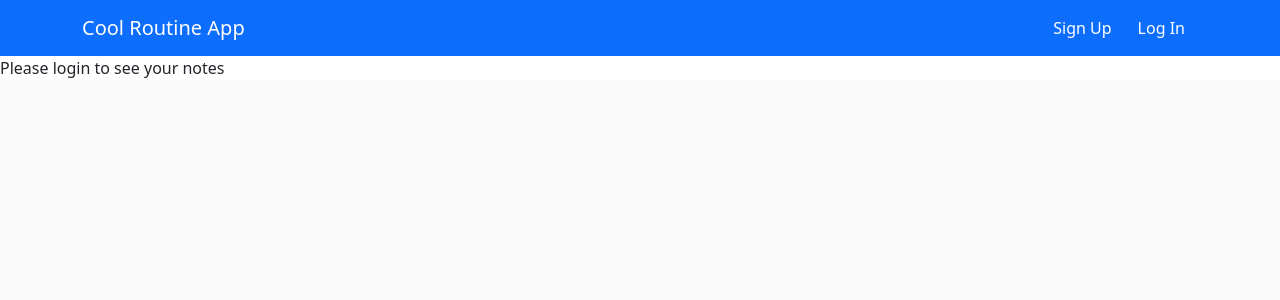
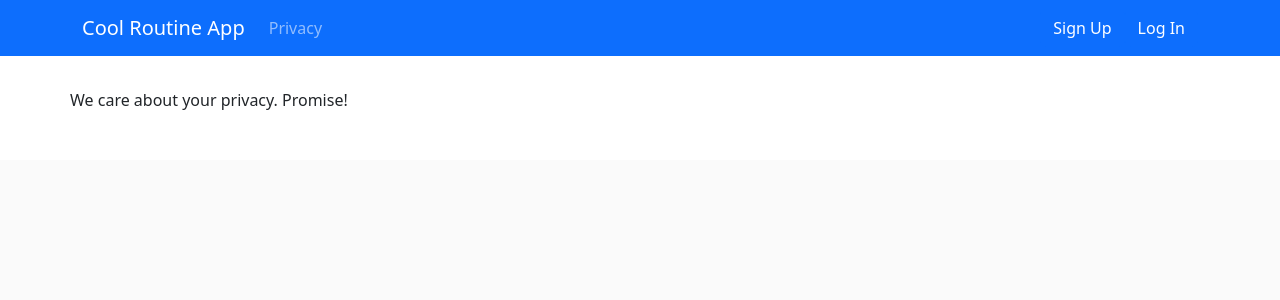
Before and after one commit to chad-the-first/Cool-Routine-App-frontend, a React (Vite) app: page /privacy in a window 1280 px wide. Shown: the top 300 px of the page. Built offline with nearby package versions, Linux system fonts and the light colour scheme; no server answers.

Commit message:
Add different pages

```diff
--- a/package.json
+++ b/package.json
@@ -15,7 +15,8 @@
     "react-bootstrap": "^2.8.0",
     "react-dom": "^18.2.0",
     "react-hook-form": "^7.45.2",
-    "react-icons": "^4.10.1"
+    "react-icons": "^4.10.1",
+    "react-router-dom": "^6.14.2"
   },
   "devDependencies": {
     "@types/react": "^18.2.15",
--- a/src/App.tsx
+++ b/src/App.tsx
@@ -1,13 +1,15 @@
-import { Container } from "react-bootstrap";
-import styles from "./styles/RoutinesPage.module.css";
 import NavBar from "./components/NavBar";
 import LoginModal from "./components/LoginModal";
 import SignUpModal from "./components/SignUpModal";
 import { useState, useEffect } from "react";
 import { User } from "./models/user";
 import * as RoutineApi from "./network/routine_api";
-import RoutinesPageLoggeInView from "./components/RoutinesPageLoggedInView";
-import RoutinesPageLoggedOutView from "./components/RoutinesPageLoggedOutView";
+import { BrowserRouter, Route, Routes } from "react-router-dom";
+import { Container } from "react-bootstrap";
+import RoutinesPage from "./pages/RoutinesPage";
+import PrivacyPage from "./pages/PrivacyPage";
+import NotFoundPage from "./pages/NotFoundPage";
+import styles from "./styles/App.module.css";
 
 function App() {
   const [loggedInUser, setLoggedInUser] = useState<User | null>(null);
@@ -27,6 +29,7 @@
   }, []);
 
   return (
+    <BrowserRouter>
       <>
         <NavBar
           loggedInUser={loggedInUser}
@@ -34,14 +37,18 @@
           onSignUpClicked={() => setShowSignUpModal(true)}
           onlogoutSuccessful={() => setLoggedInUser(null)}
         />
-      <Container className={styles.routinesPage}></Container>
-      <>
-        {loggedInUser ? (
-          <RoutinesPageLoggeInView />
-        ) : (
-          <RoutinesPageLoggedOutView />
-        )}
-      </>
+
+        <Container className={styles.pageContainer}>
+          <Routes>
+            <Route
+              path="/"
+              element={<RoutinesPage loggedInUser={loggedInUser} />}
+            />
+            <Route path="/privacy" element={<PrivacyPage />} />
+            <Route path="/*" element={<NotFoundPage />} />
+          </Routes>
+        </Container>
+
         {showSignUpModal && (
           <SignUpModal
             onDismiss={() => setShowSignUpModal(false)}
@@ -61,6 +68,7 @@
           />
         )}
       </>
+    </BrowserRouter>
   );
 }
 
--- a/src/components/NavBar.tsx
+++ b/src/components/NavBar.tsx
@@ -2,6 +2,7 @@
 import { User } from "../models/user";
 import NavBarLoggedinView from "./NavBarLoggedinView";
 import NavBarLoggedOutView from "./NavBarLoggedOutView";
+import { Link } from "react-router-dom";
 
 interface props {
   loggedInUser: User | null;
@@ -19,9 +20,16 @@
   return (
     <Navbar bg="primary" variant="dark" expand="sm" sticky="top">
       <Container>
-        <Navbar.Brand>Cool Routine App</Navbar.Brand>
+        <Navbar.Brand as={Link} to="/">
+          Cool Routine App
+        </Navbar.Brand>
         <Navbar.Toggle aria-controls="main-navbar" />
         <Navbar.Collapse id="main-navbar">
+          <Nav>
+            <Nav.Link as={Link} to="/privacy">
+              Privacy
+            </Nav.Link>
+          </Nav>
           <Nav className="ms-auto">
             {loggedInUser ? (
               <NavBarLoggedinView
--- a/src/components/RoutinesPageLoggedInView.tsx
+++ b/src/components/RoutinesPageLoggedInView.tsx
@@ -48,7 +48,7 @@
   }
 
   const routinesGrid = (
-    <Row xs={1} md={2} xl={3} className={`g-4 ${styles.routineGrid}`}>
+    <Row xs={1} md={2} xl={3} className={`g-4 ${styles.routinesGrid}`}>
       {routines.map((routine) => (
         <Col key={routine._id}>
           <Routine
--- /dev/null
+++ b/src/pages/NotFoundPage.tsx
@@ -0,0 +1,9 @@
+const NotFoundPage = () => {
+  return (
+    <div>
+      <p>Page not found.</p>
+    </div>
+  );
+};
+
+export default NotFoundPage;
--- /dev/null
+++ b/src/pages/PrivacyPage.tsx
@@ -0,0 +1,9 @@
+const PrivacyPage = () => {
+  return (
+    <div>
+      <p>We care about your privacy. Promise!</p>
+    </div>
+  );
+};
+
+export default PrivacyPage;
--- /dev/null
+++ b/src/pages/RoutinesPage.tsx
@@ -0,0 +1,26 @@
+import { Container } from "react-bootstrap";
+import styles from "../styles/RoutinesPage.module.css";
+
+import RoutinesPageLoggeInView from "../components/RoutinesPageLoggedInView";
+import RoutinesPageLoggedOutView from "../components/RoutinesPageLoggedOutView";
+import { User } from "../models/user";
+
+interface props {
+  loggedInUser: User | null;
+}
+
+const RoutinesPage = ({ loggedInUser }: props) => {
+  return (
+    <Container className={styles.routinesPage}>
+      <>
+        {loggedInUser ? (
+          <RoutinesPageLoggeInView />
+        ) : (
+          <RoutinesPageLoggedOutView />
+        )}
+      </>
+    </Container>
+  );
+};
+
+export default RoutinesPage;
--- /dev/null
+++ b/src/styles/App.module.css
@@ -0,0 +1,3 @@
+.pageContainer {
+  padding: 32px 0;
+}
```
Also changed, not shown: 1 other file (tests, documents, lock files or other folders). Lines whose indentation alone changed are shown as unchanged.
